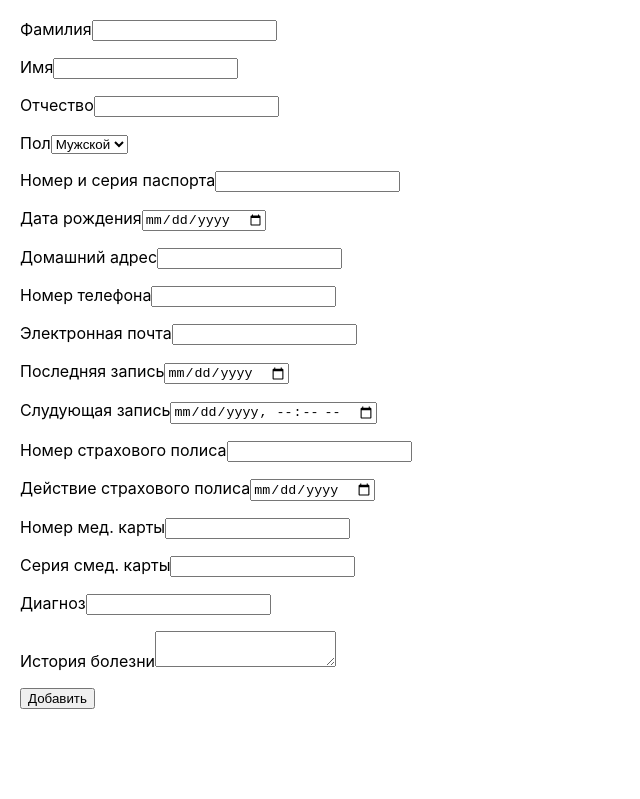
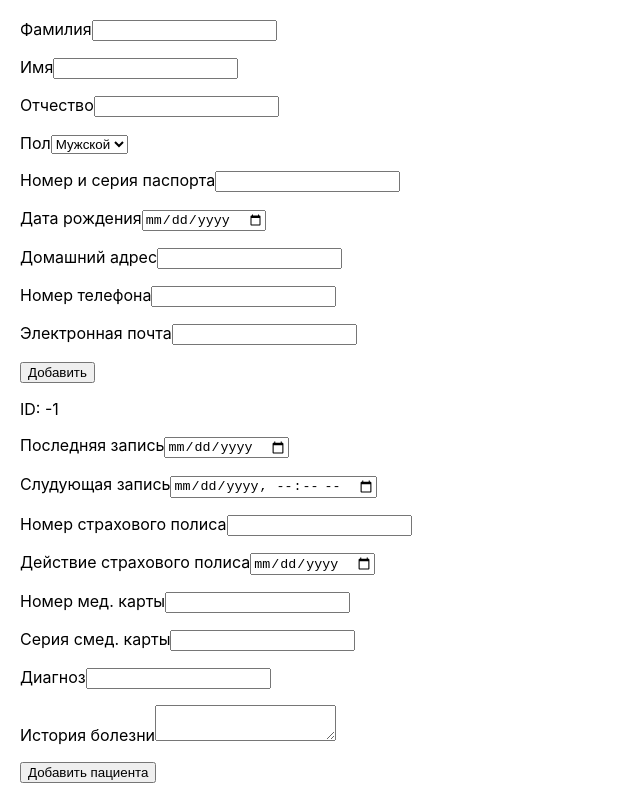
Before and after one commit to morryaland/Hospital, a React (Create React App) app in the folder web/: page /pacient in a window 1280 px wide. Shown: the part 269-1068 px from the top of the page, without its empty margins (0-640 px from the left). Before the commit the page ends 988 px from the top, so only its background shows below. Built offline with nearby package versions, Linux system fonts and the light colour scheme.

Commit message:
Hallelujah

```diff
--- a/web/package.json
+++ b/web/package.json
@@ -7,7 +7,6 @@
     "@testing-library/react": "^13.0.0",
     "@testing-library/user-event": "^13.2.1",
     "qrcode": "^1.5.4",
-    "qrcodejs": "^1.0.0",
     "react": "^19.0.0",
     "react-dom": "^19.0.0",
     "react-router-dom": "^7.0.2",
--- a/web/src/PacientForm.js
+++ b/web/src/PacientForm.js
@@ -7,8 +7,6 @@ function PacientForm()
 {
   const [personId, setPersonId] = useState(-1);
   const [qrcode, setQrcode] = useState();
-  const personFormRef = useRef(null);
-  const pacientFormRef = useRef(null);
 
   const lastEntry = useRef();
   const nextEntry = useRef();
@@ -41,21 +39,17 @@ function PacientForm()
       console.error(response.statusText);
       return;
     }
-      QRCode.toDataURL(`${window.location.href}/${response.json().pacientId}`, (err, url) => {
-          setQrcode(url);
-      });
-  }
-  function SubmitForms()
-  {
-    personFormRef.current.requestSubmit();
-    pacientFormRef.current.requestSubmit();
+    QRCode.toDataURL(`${window.location.href}/${response.json().pacientId}`, (err, url) => {
+      setQrcode(url);
+    });
   }
 
   return (
     <div>
       <img height="150" width="150" src={qrcode} alt="QR code"/>
-      <PersonForm formRef={personFormRef} setPersonId={setPersonId} />
-      <form ref={pacientFormRef} onSubmit={CreatePacient}>
+      <PersonForm setPersonId={setPersonId} />
+      ID: {personId}
+      <form onSubmit={CreatePacient}>
         <p>
         <label>Последняя запись</label>
         <input type="date" ref={lastEntry}/>
@@ -88,8 +82,10 @@ function PacientForm()
         <label>История болезни</label>
         <textarea ref={medicalHistory}/>
         </p>
+        <p>
+        <button type="submit">Добавить пациента</button>
+        </p>
       </form>
-      <button onClick={SubmitForms}>Добавить</button>
     </div>
   );
 }
--- a/web/src/PersonForm.js
+++ b/web/src/PersonForm.js
@@ -37,7 +37,8 @@ function PersonForm(props)
       console.error(response.statusText);
       return;
     }
-    props.setPersonId(response.json().personId);
+    let res = await response.json();
+    props.setPersonId(res.personId);
   }
 
   function UploadPhoto(e)
@@ -50,7 +51,7 @@ function PersonForm(props)
   }
 
   return (
-  <form ref={props.formRef} onSubmit={CreatePerson}>
+  <form onSubmit={CreatePerson}>
         <p>
     <label>Фото</label><br/>
     <input type="file" onChange={UploadPhoto}/><br/>
@@ -95,6 +96,9 @@ function PersonForm(props)
     <label>Электронная почта</label>
     <input type="email" ref={email}/>
         </p>
+        <p>
+        <button type="submit">Добавить</button>
+        </p>
   </form>);
 }
 
--- a/web/src/config.json
+++ b/web/src/config.json
@@ -1,3 +1,3 @@
 {
-  "backendUrl": "https://localhost:7114"
+  "backendUrl": "http://localhost:5064"
 }
```
Also changed, not shown: 33 other files (tests, documents, lock files or other folders).
